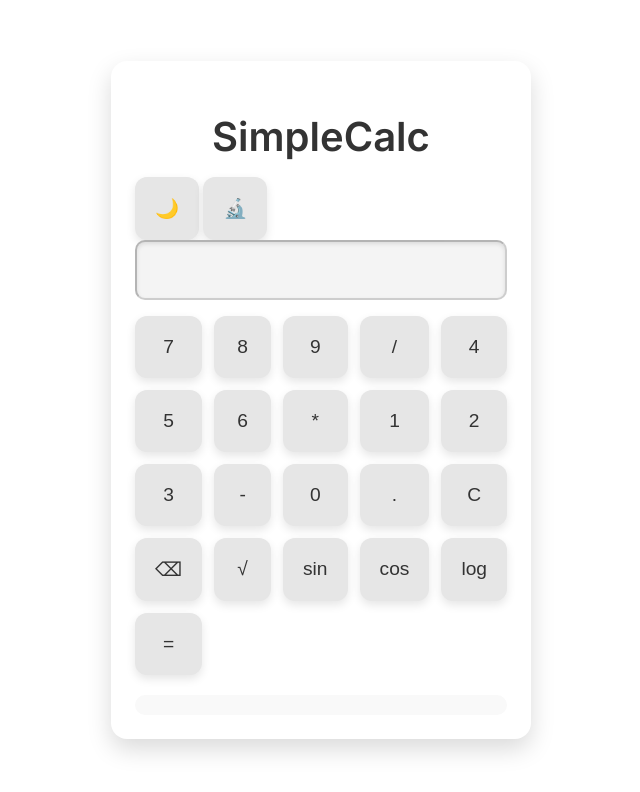
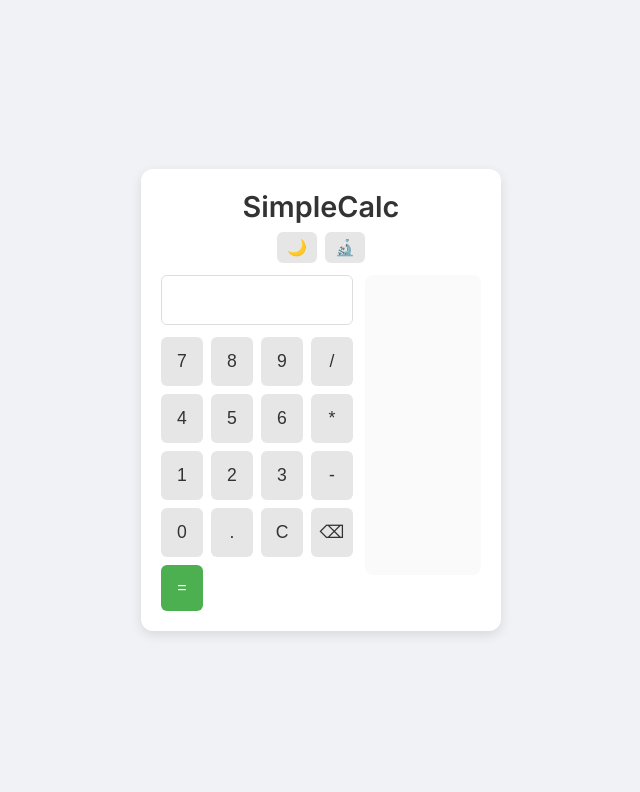
Before and after one commit to Adams041/simple-calc, a plain HTML site: page index.html in a window 1280 px wide. Shown: the whole page, without its empty margins (319-959 px from the left). Drawn offline with Linux system fonts and the light colour scheme.

Commit message:
Update style.css

```diff
--- a/style.css
+++ b/style.css
@@ -1,33 +1,43 @@
+/* style.css for SimpleCalc */
+
+/* Root & Theme Variables */
+:root {
+  --bg-page: #f0f2f5;
+  --bg-calc: #ffffff;
+  --bg-toggle: #e6e6e6;
+  --bg-btn: #e6e6e6;
+  --bg-btn-hover: #d0d0d0;
+  --bg-equals: #4caf50;
+  --color-text: #333;
+  --color-title: #333;
+  --color-btn-text: #333;
+  --color-equals-text: #fff;
+  --bg-history: #fafafa;
+}
+
+/* Dark Mode Overrides */
+body.dark {
+  --bg-page: #1e1e1e;
+  --bg-calc: #2a2a2a;
+  --bg-toggle: #333;
+  --bg-btn: #333;
+  --bg-btn-hover: #555;
+  --bg-history: #2a2a2a;
+  --color-text: #f0f0f0;
+  --color-title: #f0f0f0;
+}
+
+/* Global Reset */
 * {
   box-sizing: border-box;
-    }
-
-    :root {
-      --bg-color: #ffffff;
-      --text-color: #333;
-      --btn-bg: #e6e6e6;
-      --btn-hover: #d1d1d1;
-      --display-bg: #f4f4f4;
-      --title-color: #333;
-      --history-bg: #f9f9f9;
-    }
-
-    body.dark {
-      --bg-color: #1e1e1e;
-      --text-color: #f0f0f0;
-      --btn-bg: #333;
-      --btn-hover: #555;
-      --display-bg: #2c2c2c;
-      --title-color: #ffffff;
-      --history-bg: #2a2a2a;
+  margin: 0;
+  padding: 0;
 }
 
 body {
-      margin: 0;
-      padding: 0;
+  background: var(--bg-page);
+  color: var(--color-text);
   font-family: 'Inter', sans-serif;
-      background: var(--bg-color);
-      color: var(--text-color);
   display: flex;
   justify-content: center;
   align-items: center;
@@ -35,92 +45,131 @@
   transition: background 0.3s ease, color 0.3s ease;
 }
 
+/* Calculator Wrapper */
 .calculator-wrapper {
+  background: var(--bg-calc);
+  padding: 20px;
+  border-radius: 12px;
+  box-shadow: 0 4px 12px rgba(0,0,0,0.1);
+  max-width: 360px;
   width: 100%;
-      max-width: 420px;
-      background: var(--bg-color);
-      padding: 24px;
-      border-radius: 16px;
-      box-shadow: 0 10px 25px rgba(0, 0, 0, 0.15);
 }
 
 .title {
   text-align: center;
-      font-size: 2.5rem;
-      margin-bottom: 1rem;
-      color: var(--title-color);
+  font-size: 1.8rem;
+  color: var(--color-title);
+  margin-bottom: 8px;
+}
+
+/* Toggle Controls */
+.toggle-controls {
+  display: flex;
+  justify-content: center;
+  margin-bottom: 12px;
+}
+
+.toggle-controls button {
+  background: var(--bg-toggle);
+  border: none;
+  border-radius: 6px;
+  padding: 6px 10px;
+  margin: 0 4px;
+  font-size: 1rem;
+  cursor: pointer;
+  transition: background 0.2s ease;
+}
+
+.toggle-controls button:hover {
+  background: var(--bg-btn-hover);
+}
+
+/* Layout */
+.calc-layout {
+  display: flex;
+}
+
+.main-calc {
+  flex: 2;
+}
+
+.history {
+  flex: 1;
+  background: var(--bg-history);
+  margin-left: 12px;
+  padding: 10px;
+  border-radius: 8px;
+  font-size: 0.85rem;
+  max-height: 300px;
+  overflow-y: auto;
 }
 
 #display {
   width: 100%;
-      height: 60px;
-      font-size: 2rem;
+  height: 50px;
+  font-size: 1.5rem;
   text-align: right;
-      padding: 10px;
-      border-radius: 10px;
-      background: var(--display-bg);
-      margin-bottom: 16px;
-      box-shadow: inset 0 2px 4px rgba(0,0,0,0.1);
-      color: var(--text-color);
+  padding: 8px;
+  border: 1px solid #ddd;
+  border-radius: 6px;
+  margin-bottom: 12px;
+  background: var(--bg-calc);
+  color: var(--color-text);
 }
 
+/* Buttons Grid */
 .button-grid {
   display: grid;
-      grid-template-columns: repeat(5, 1fr);
-      gap: 12px;
+  grid-template-columns: repeat(4, 1fr);
+  gap: 8px;
 }
 
-    button {
-      padding: 20px;
-      font-size: 1.2rem;
+.calc-btn {
+  background: var(--bg-btn);
   border: none;
-      border-radius: 12px;
-      background-color: var(--btn-bg);
-      color: var(--text-color);
+  border-radius: 6px;
+  padding: 14px 0;
+  font-size: 1.1rem;
+  color: var(--color-btn-text);
   cursor: pointer;
-      box-shadow: 0 4px 10px rgba(0, 0, 0, 0.1);
-      transition: all 0.2s ease-in-out;
+  transition: background 0.2s ease, transform 0.1s ease;
 }
 
-    button:hover {
-      background-color: var(--btn-hover);
-      transform: scale(1.05);
+.calc-btn:hover {
+  background: var(--bg-btn-hover);
+  transform: scale(1.02);
 }
 
-    button:active {
-      transform: scale(0.95);
+.calc-btn:active {
+  transform: scale(0.98);
 }
 
-    .history {
-      margin-top: 20px;
-      background: var(--history-bg);
-      padding: 10px;
-      border-radius: 10px;
-      max-height: 100px;
-      overflow-y: auto;
-      font-size: 0.9rem;
-      color: var(--text-color);
+.equals-button {
+  background: var(--bg-equals);
+  color: var(--color-equals-text);
+  font-size: 1rem;
 }
 
-    .toggle-dark {
-      margin-bottom: 10px;
-      text-align: center;
-    }
-    .toggle-dark button {
-      background-color: #333;
-      color: #fff;
-      padding: 10px 20px;
-      font-size: 0.9rem;
-      border-radius: 8px;
+/* Scientific Mode Hidden by Default */
+.sci-only {
+  display: none;
 }
 
+.scientific .sci-only {
+  display: inline-block;
+}
+
+/* Responsive */
 @media (max-width: 480px) {
   .calculator-wrapper {
     padding: 16px;
     max-width: 95vw;
   }
-      button {
-        padding: 14px;
+  .button-grid {
+    gap: 6px;
+  }
+  .calc-btn {
+    padding: 10px 0;
     font-size: 1rem;
   }
 }
```
Lines whose indentation alone changed are shown as unchanged.
